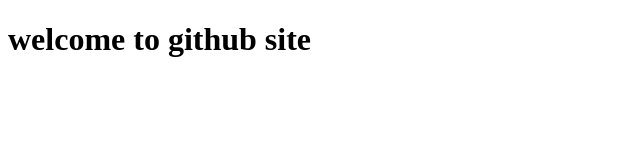
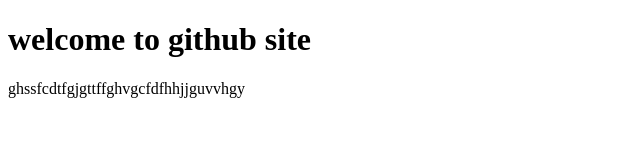
Before and after one commit to smjare07-art/angular2, a plain HTML site: page index.html in a window 1280 px wide. Shown: the whole page, without its empty margins (0-640 px from the left). Drawn offline with nearby package versions, Linux system fonts and the light colour scheme.

Commit message:
Update index.html

```diff
--- a/index.html
+++ b/index.html
@@ -12,6 +12,9 @@
     <h1>
         welcome to github site
     </h1>
+    <p>
+        ghssfcdtfgjgttffghvgcfdfhhjjguvvhgy
+    </p>
 
 </body>
 
```
